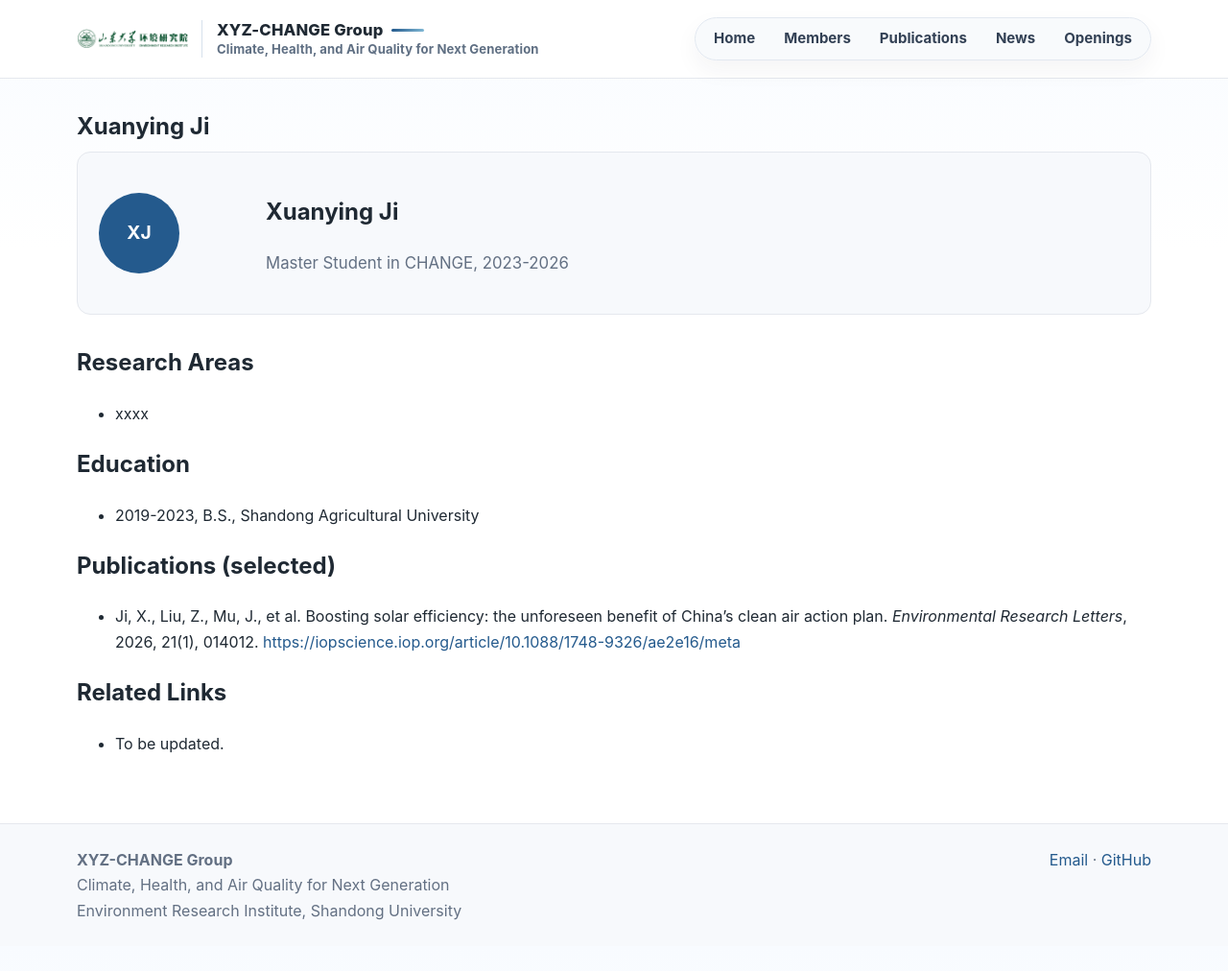
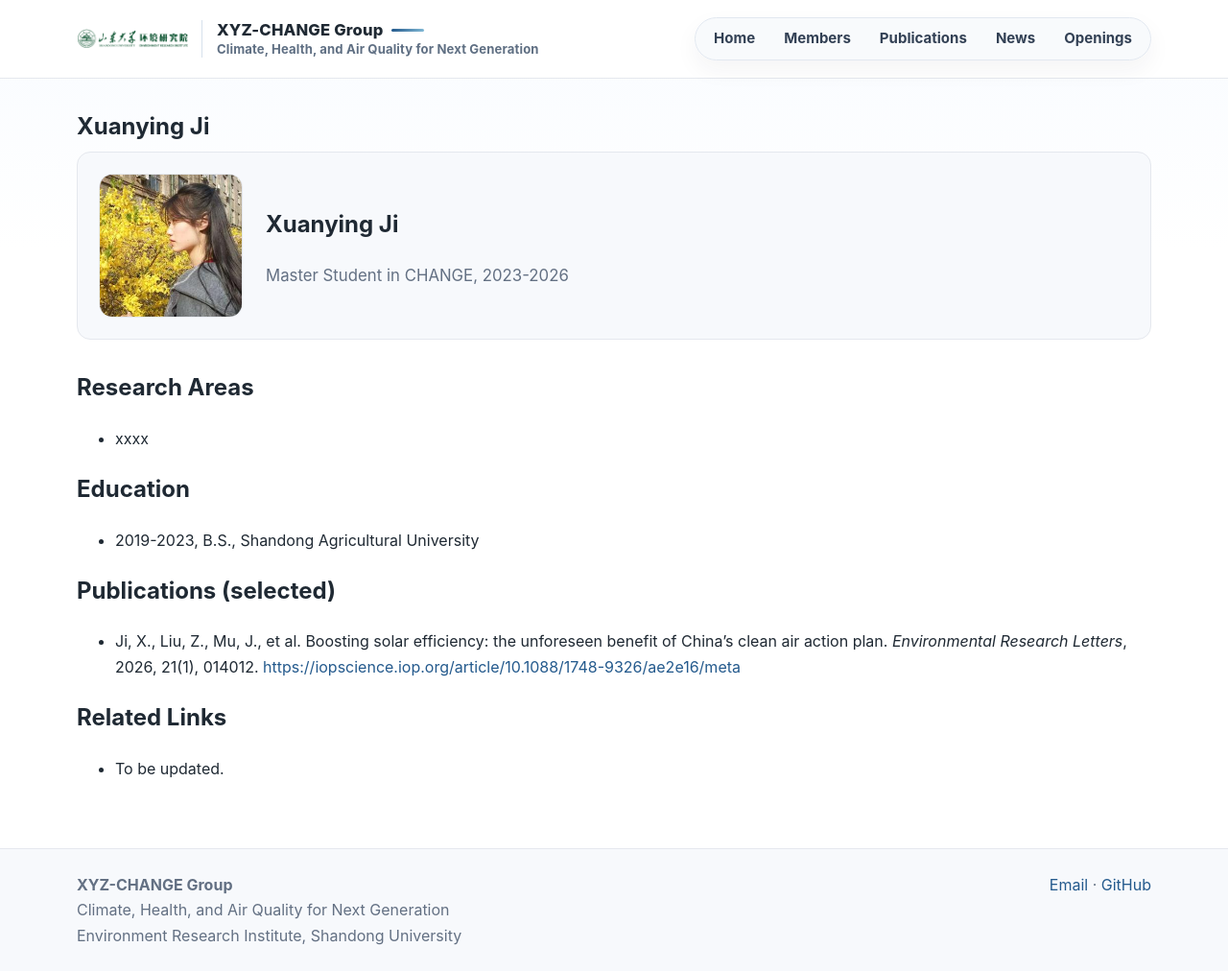
Before and after one commit to MuJSh/xyz_CHANGE, a Jekyll site: the page built from _pages/xuanying-ji.md, in a window 1280 px wide and 1012 px high. Shown: the whole window at 96% size. Built offline with Jekyll 4.4.1, drawn with Linux system fonts in a browser that asks for light colours.

Commit message:
Add profile photo for Xuanying Ji

```diff
--- a/_pages/xuanying-ji.md
+++ b/_pages/xuanying-ji.md
@@ -5,7 +5,7 @@ permalink: /members/xuanying-ji/
 ---
 
 <div class="profile-hero">
-  <div class="avatar">XJ</div>
+  <img class="profile-photo" src="{{ '/assets/img/news/JXY.jpg' | relative_url }}" alt="Xuanying Ji">
   <div>
     <h1>Xuanying Ji</h1>
     <p class="profile-title">Master Student in CHANGE, 2023-2026</p>
```
